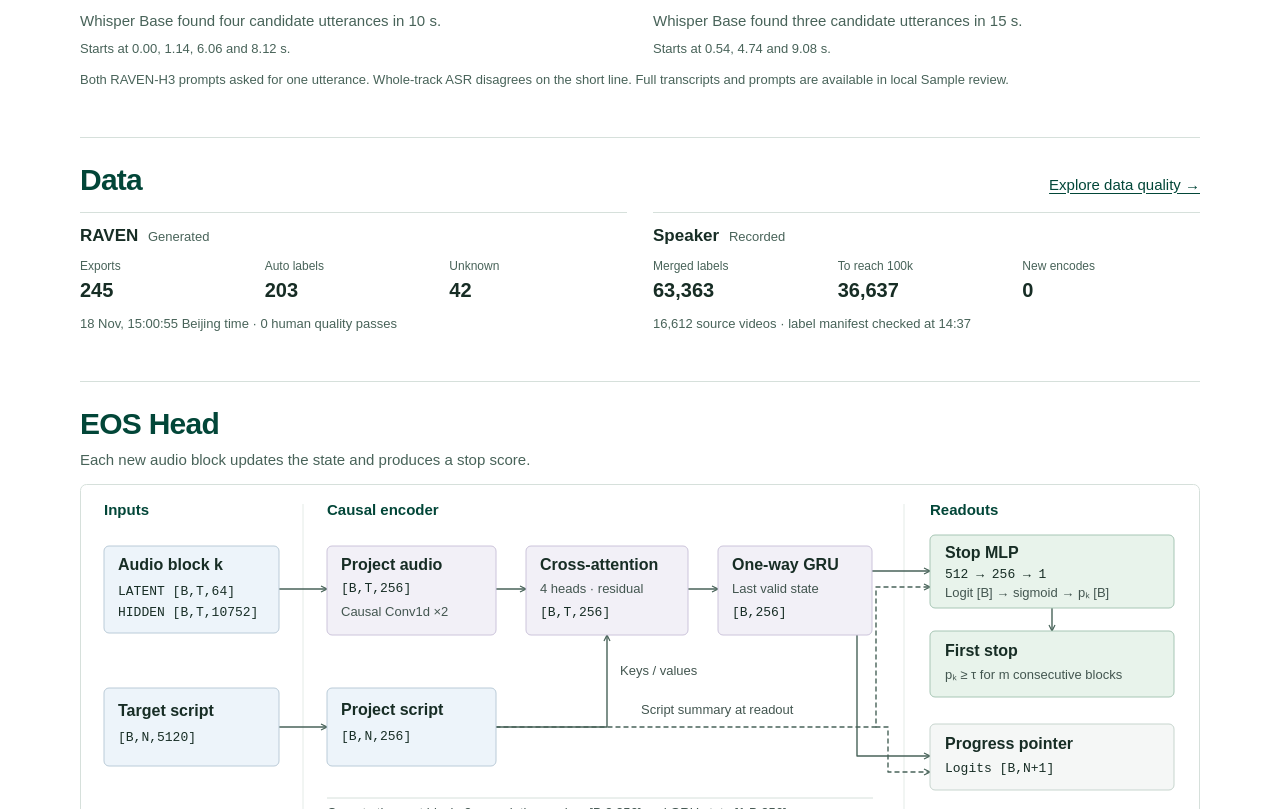
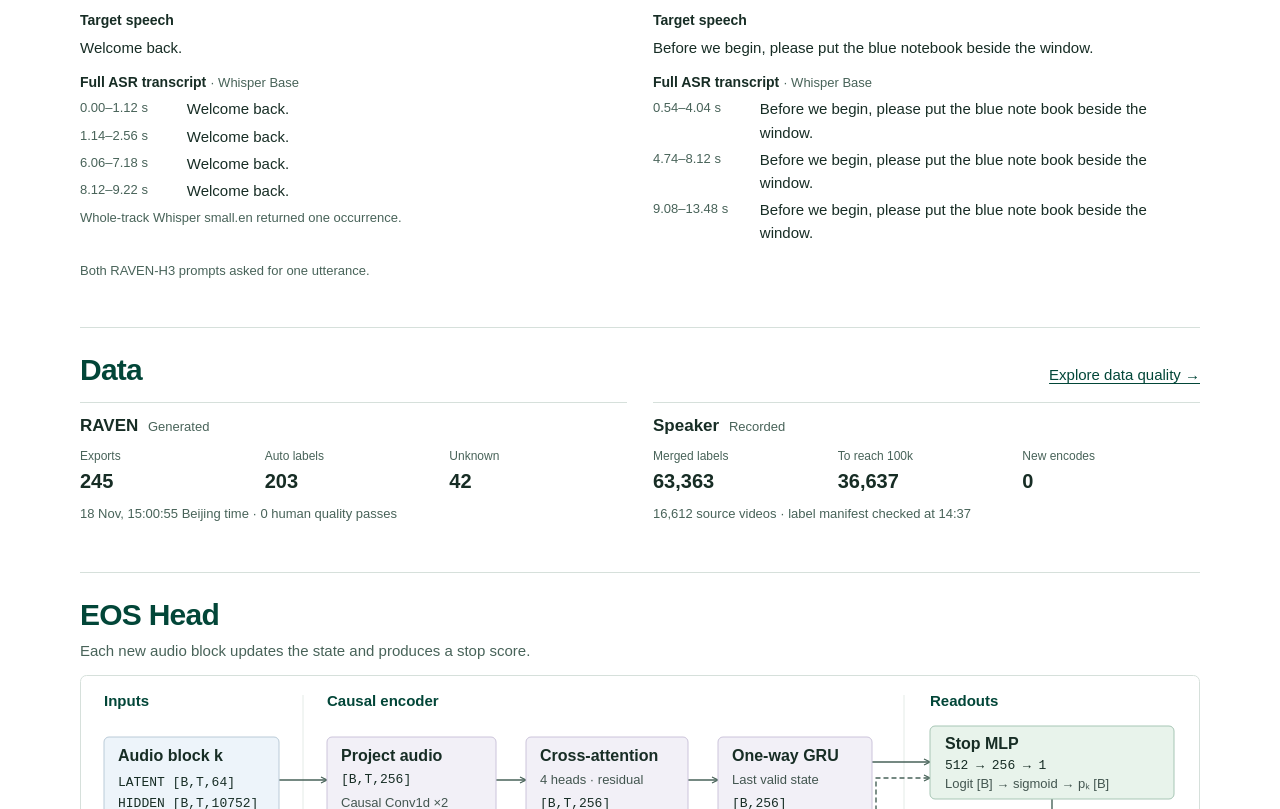
Before and after one commit to Fredreic1849/eos-research-console, a plain HTML site: page index.html in a window 1280 px wide. Shown: the part 905-1714 px from the top of the page. Drawn offline with Linux system fonts and the light colour scheme.

Commit message:
Show exact target speech and full ASR beneath each demo

```diff
--- a/index.html
+++ b/index.html
@@ -6,7 +6,7 @@
   <meta name="description" content="Speech completion for streaming audio-video generation. Research, data, models, and results.">
   <meta name="theme-color" content="#ffffff">
   <title>EOS Research Console</title>
-  <link rel="stylesheet" href="styles.css?v=20261118-en">
+  <link rel="stylesheet" href="styles.css?v=20261118-transcripts">
   <script defer src="research.js?v=20261118-en"></script>
   <script defer src="app.js?v=20261118-en"></script>
 </head>
@@ -52,8 +52,18 @@
             <source src="media/short-line-repeat.mp4" type="video/mp4">
             <a href="media/short-line-repeat.mp4">Open short-line video</a>
           </video>
-          <p>Whisper Base found four candidate utterances in 10 s.</p>
-          <small>Starts at 0.00, 1.14, 6.06 and 8.12 s.</small>
+          <div class="demo-transcript">
+            <h4>Target speech</h4>
+            <p class="target-speech">Welcome back.</p>
+            <h4>Full ASR transcript <small>· Whisper Base</small></h4>
+            <ul class="asr-lines">
+              <li><small>0.00–1.12 s</small><span>Welcome back.</span></li>
+              <li><small>1.14–2.56 s</small><span>Welcome back.</span></li>
+              <li><small>6.06–7.18 s</small><span>Welcome back.</span></li>
+              <li><small>8.12–9.22 s</small><span>Welcome back.</span></li>
+            </ul>
+            <p class="motivation-note">Whole-track Whisper small.en returned one occurrence.</p>
+          </div>
         </article>
         <article class="panel" id="long-line">
           <h3>Long line</h3>
@@ -61,11 +71,19 @@
             <source src="media/long-line-repeat.mp4" type="video/mp4">
             <a href="media/long-line-repeat.mp4">Open long-line video</a>
           </video>
-          <p>Whisper Base found three candidate utterances in 15 s.</p>
-          <small>Starts at 0.54, 4.74 and 9.08 s.</small>
+          <div class="demo-transcript">
+            <h4>Target speech</h4>
+            <p class="target-speech">Before we begin, please put the blue notebook beside the window.</p>
+            <h4>Full ASR transcript <small>· Whisper Base</small></h4>
+            <ul class="asr-lines">
+              <li><small>0.54–4.04 s</small><span>Before we begin, please put the blue note book beside the window.</span></li>
+              <li><small>4.74–8.12 s</small><span>Before we begin, please put the blue note book beside the window.</span></li>
+              <li><small>9.08–13.48 s</small><span>Before we begin, please put the blue note book beside the window.</span></li>
+            </ul>
+          </div>
         </article>
       </div>
-      <p class="motivation-note">Both RAVEN-H3 prompts asked for one utterance. Whole-track ASR disagrees on the short line. Full transcripts and prompts are available in local Sample review.</p>
+      <p class="motivation-note">Both RAVEN-H3 prompts asked for one utterance.</p>
     </section>
 
     <section id="data">
--- a/styles.css
+++ b/styles.css
@@ -171,6 +171,12 @@ footer b { color: var(--ink); }
 .motivation-examples .panel, .data-overview .panel { border: 0; border-top: 1px solid var(--line); border-radius: 0; padding: 12px 0 1px; }
 .motivation-examples, .data-overview { gap: 12px 26px; }
 .motivation-examples p { margin: 4px 0; }
+.demo-transcript h4 { margin: 13px 0 3px; font-size: 14px; }
+.demo-transcript h4 small { font-weight: normal; }
+.demo-transcript .target-speech { color: var(--ink); }
+.asr-lines { display: grid; gap: 4px; margin: 4px 0 6px; padding: 0; list-style: none; }
+.asr-lines li { display: grid; grid-template-columns: 6.3rem minmax(0, 1fr); gap: 6px; }
+.asr-lines small { font-variant-numeric: tabular-nums; padding-top: 1px; }
 .data-overview h3 small { margin-left: 5px; font-weight: normal; }
 .architecture { margin: 0; }
 .architecture-svg { display: block; width: 100%; height: auto; }
```
